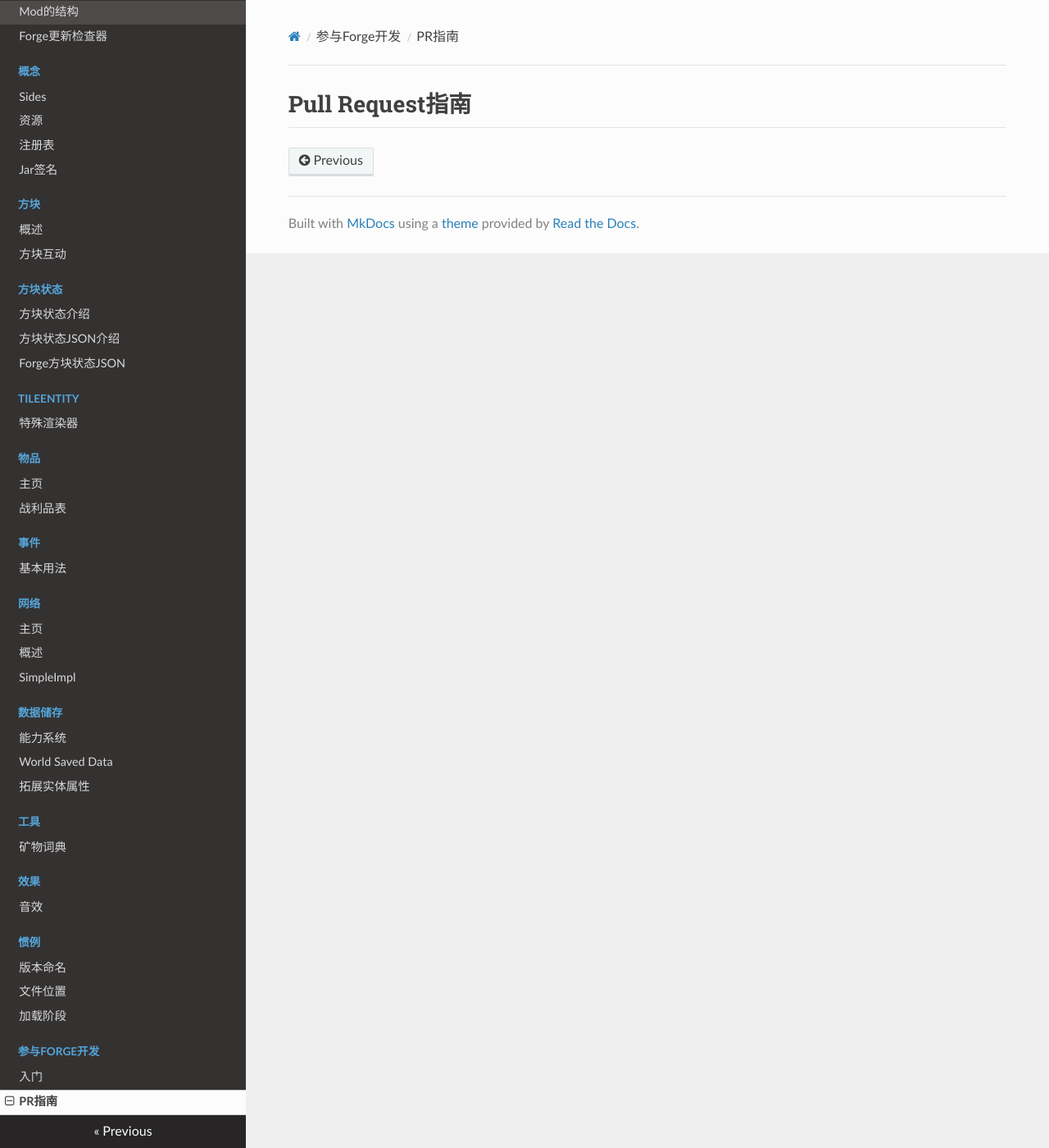
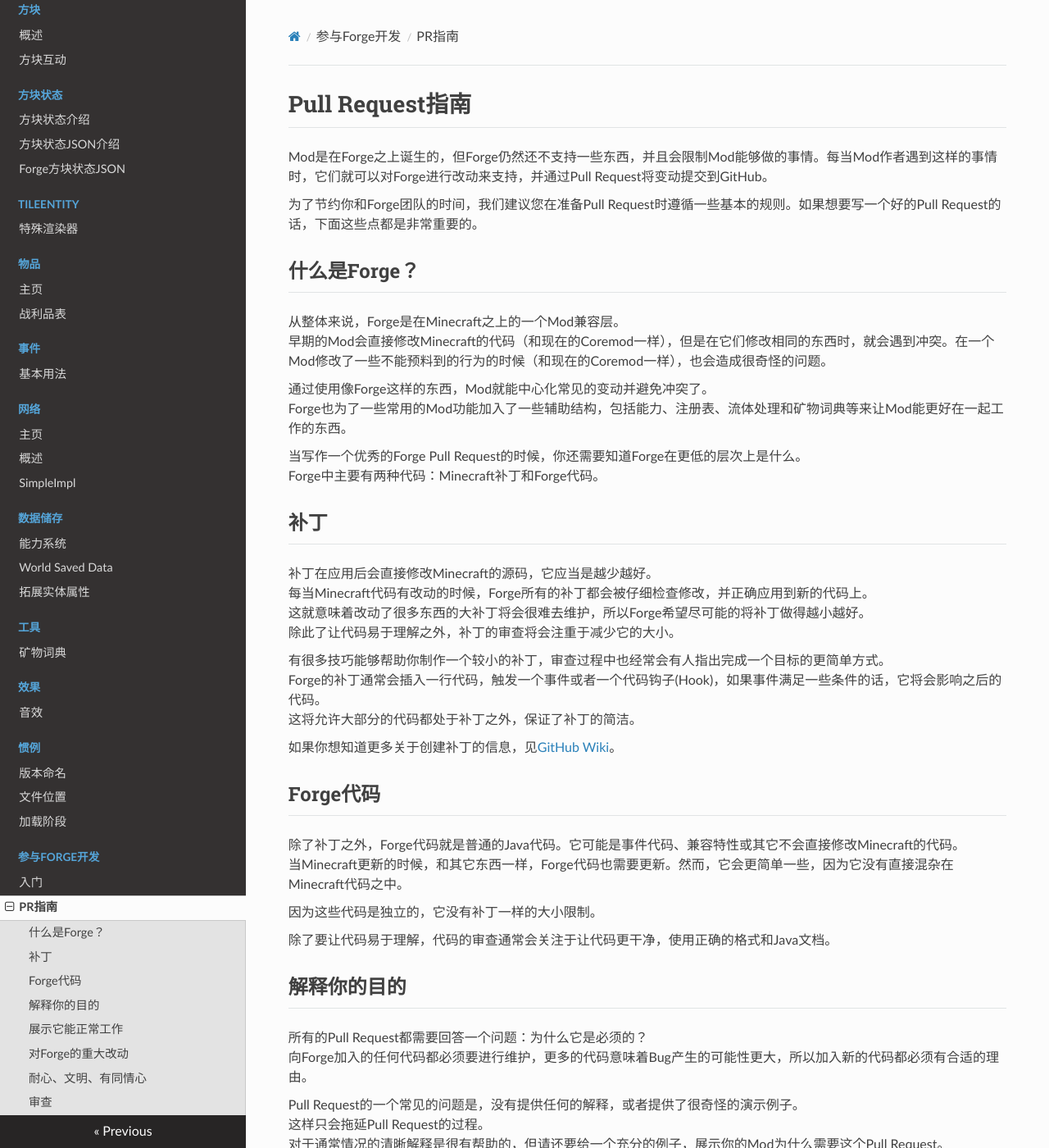
Before and after one commit to Krasjet/Forge-Documentation-CN, an MkDocs documentation site: the page built from docs/forgedev/prguidelines.md, in a window 1280 px wide and 1400 px high. Shown: the whole window at 82% size. Built offline with MkDocs 1.6.1, drawn with Linux system fonts in a browser that asks for light colours; nearby versions of some CDN libraries; old or Windows-style settings are respelled for this version of MkDocs; some of the changed text lies outside the part shown.

Commit message:
Guide on Forge contribution [2/2]

```diff
--- a/docs/forgedev/prguidelines.md
+++ b/docs/forgedev/prguidelines.md
@@ -1,2 +1,90 @@
 Pull Request指南
 ================
+
+Mod是在Forge之上诞生的，但Forge仍然还不支持一些东西，并且会限制Mod能够做的事情。每当Mod作者遇到这样的事情时，它们就可以对Forge进行改动来支持，并通过Pull Request将变动提交到GitHub。
+
+为了节约你和Forge团队的时间，我们建议您在准备Pull Request时遵循一些基本的规则。如果想要写一个好的Pull Request的话，下面这些点都是非常重要的。
+
+什么是Forge？
+------------
+
+从整体来说，Forge是在Minecraft之上的一个Mod兼容层。
+早期的Mod会直接修改Minecraft的代码（和现在的Coremod一样），但是在它们修改相同的东西时，就会遇到冲突。在一个Mod修改了一些不能预料到的行为的时候（和现在的Coremod一样），也会造成很奇怪的问题。
+
+通过使用像Forge这样的东西，Mod就能中心化常见的变动并避免冲突了。
+Forge也为了一些常用的Mod功能加入了一些辅助结构，包括能力、注册表、流体处理和矿物词典等来让Mod能更好在一起工作的东西。
+
+当写作一个优秀的Forge Pull Request的时候，你还需要知道Forge在更低的层次上是什么。
+Forge中主要有两种代码：Minecraft补丁和Forge代码。
+
+补丁
+----
+
+补丁在应用后会直接修改Minecraft的源码，它应当是越少越好。
+每当Minecraft代码有改动的时候，Forge所有的补丁都会被仔细检查修改，并正确应用到新的代码上。
+这就意味着改动了很多东西的大补丁将会很难去维护，所以Forge希望尽可能的将补丁做得越小越好。
+除此了让代码易于理解之外，补丁的审查将会注重于减少它的大小。
+
+有很多技巧能够帮助你制作一个较小的补丁，审查过程中也经常会有人指出完成一个目标的更简单方式。
+Forge的补丁通常会插入一行代码，触发一个事件或者一个代码钩子(Hook)，如果事件满足一些条件的话，它将会影响之后的代码。
+这将允许大部分的代码都处于补丁之外，保证了补丁的简洁。
+
+如果你想知道更多关于创建补丁的信息，见[GitHub Wiki]((https://github.com/MinecraftForge/MinecraftForge/wiki/If-you-want-to-contribute-to-Forge#conventions-for-coding-patches-for-a-minecraft-class-javapatch))。
+
+Forge代码
+--------
+
+除了补丁之外，Forge代码就是普通的Java代码。它可能是事件代码、兼容特性或其它不会直接修改Minecraft的代码。
+当Minecraft更新的时候，和其它东西一样，Forge代码也需要更新。然而，它会更简单一些，因为它没有直接混杂在Minecraft代码之中。
+
+因为这些代码是独立的，它没有补丁一样的大小限制。
+
+除了要让代码易于理解，代码的审查通常会关注于让代码更干净，使用正确的格式和Java文档。
+
+解释你的目的
+-----------
+
+所有的Pull Request都需要回答一个问题：为什么它是必须的？
+向Forge加入的任何代码都必须要进行维护，更多的代码意味着Bug产生的可能性更大，所以加入新的代码都必须有合适的理由。
+
+Pull Request的一个常见的问题是，没有提供任何的解释，或者提供了很奇怪的演示例子。
+这样只会拖延Pull Request的过程。
+对于通常情况的清晰解释是很有帮助的，但请还要给一个充分的例子，展示你的Mod为什么需要这个Pull Request。
+
+为了达成你的目标，有时候会有更好的办法，或者是根本不需要Pull Request的办法。只有当这些可能性都被排除之后，代码的改动才能被接受。
+
+展示它能正常工作
+--------------
+
+你提交给Forge的代码应该能正常工作，而说服审查者的工作在你的身上。
+
+最好的方式就是添加一个范例Mod或者JUnit测试到Forge中，使用你的新代码，并且展示它们是如何工作的。
+
+如果想要配置并运行一个包含范例Mod的Forge环境，请参考[这篇指南](index.md)。
+
+对Forge的重大改动
+----------------
+
+Forge不能在作出改变之后让已有的Mod不能正常工作。
+这就意味着Pull Request必须要保证它不能破坏与之前Forge版本的二进制兼容性(Binary Compatibility)。
+破坏了二进制兼容性的改动将称之为重大改动(Breaking Change)。
+
+对这一规则仍有一些例外，Forge在新Minecraft版本的初期会接受重大改动，Minecraft本身就已经对Mod作者产生重大改动了。
+在这个时间段之外，有些时候紧急的重大改动也是必须的，这是非常不常见的，而且它可能会对Minecraft Mod社区中的每个人都造成麻烦。
+
+除了这些例外时期，拥有重大改动的Pull Request都将不被接受，它们必须要进行修改以适配旧的版本，或者等待下个Minecraft版本的到来。
+
+耐心、文明、有同情心
+-----------------
+
+当提交Pull Request的时候，你需要熬过代码审查，作出一些改动，直到它是最完美的状态。请记住，代码审查并不是针对你的判断。你代码中的Bug并不是个人的错误。没有人是完美的，所以我们需要合作。
+
+负面情绪是不会有任何帮助的，威胁要放弃你的Pull Request转而去写Coremod只会让人感到失望，让整个Mod生态系统更糟。
+合作的时候很重要的是，要假设审查Pull Request的人是有好的意图的，不要感情用事。
+
+审查
+----
+
+如果你能尽最大努力理解Pull Request过程中的缓慢和完美主义，我们也会尽力理解你的观点。
+
+在你的Pull Request尽所有人的努力审查并清理之后，它将会被标记，留给Lex进行最终的审核，他会决定这个Pull Request是否会包含在工程中。
```
Also changed, not shown: docs/index.md (+1 -1 lines).
